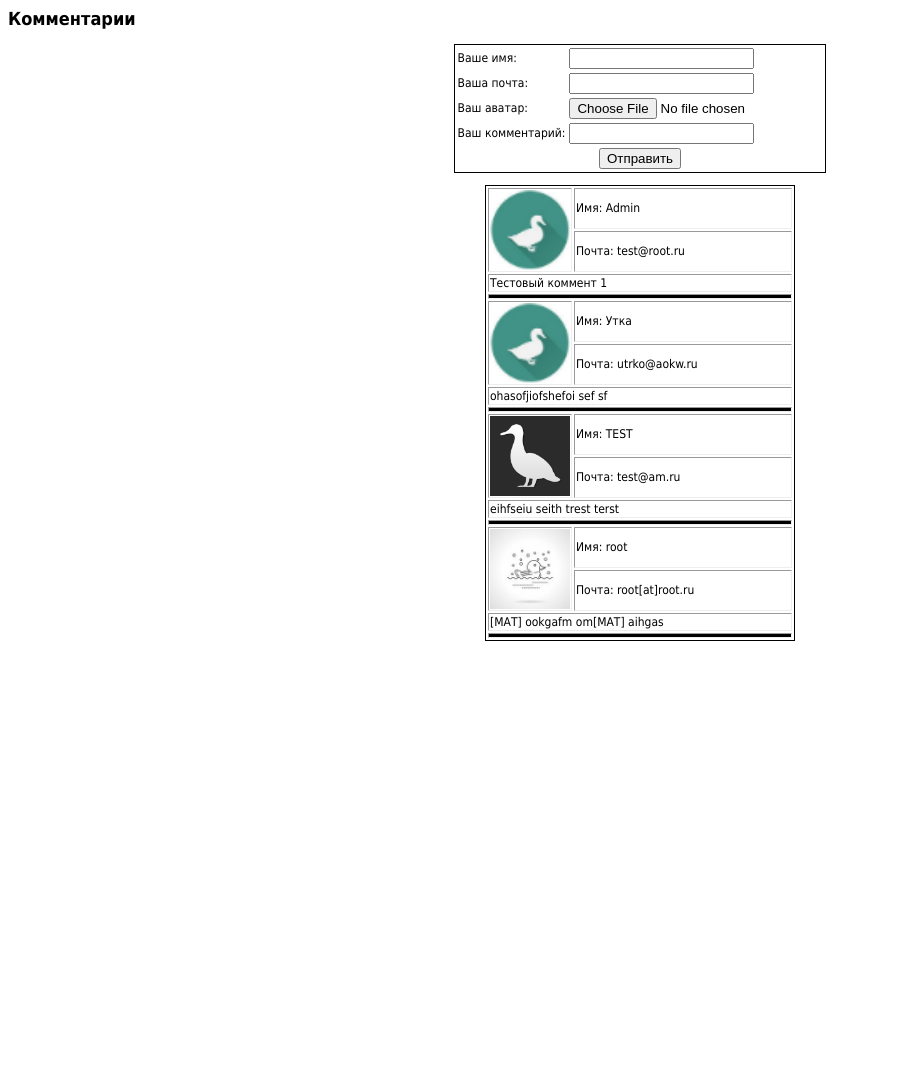
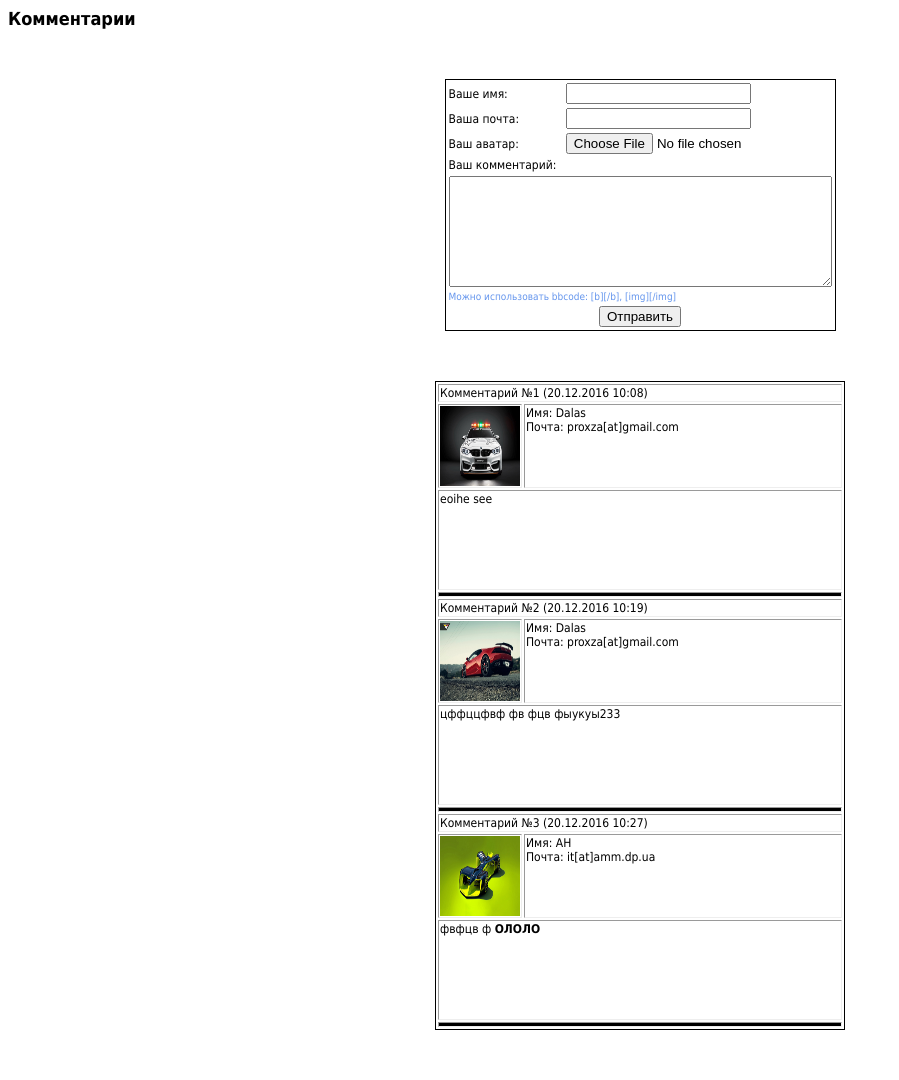
Before and after one commit to proxza/phwork3, a PHP site: page / in a window 1280 px wide. Shown: the whole page, without its empty margins (0-899 px from the left). Before the commit the page ends 641 px from the top, so only its background shows below. Run offline with PHP 8.4, Linux system fonts and the light colour scheme.

Commit message:
PHWork3:2 | Add bbcodes, tables, styles, textarea, etc

```diff
--- a/db.txt
+++ b/db.txt
@@ -1 +1 @@
-a:4:{i:0;a:4:{s:4:"name";s:5:"Admin";s:5:"email";s:12:"test@root.ru";s:6:"avatar";s:13:"duckpower.png";s:7:"comment";s:33:"Тестовый коммент 1";}i:1;a:4:{s:4:"name";s:8:"Утка";s:5:"email";s:13:"utrko@aokw.ru";s:6:"avatar";s:13:"duckpower.png";s:7:"comment";s:24:"ohasofjiofshefoi sef sf ";}i:2;a:4:{s:4:"name";s:4:"TEST";s:5:"email";s:10:"test@am.ru";s:6:"avatar";s:8:"duck.png";s:7:"comment";s:26:"eihfseiu seith trest terst";}i:3;a:4:{s:4:"name";s:4:"root";s:5:"email";s:15:"root[at]root.ru";s:6:"avatar";s:72:"depositphotos_99955868-stock-illustration-rubber-duck-icon-flat-line.jpg";s:7:"comment";s:34:"[МАТ] ookgafm om[МАТ] aihgas";}}
+a:3:{i:0;a:5:{s:4:"name";s:5:"Dalas";s:5:"dates";s:16:"20.12.2016 10:08";s:5:"email";s:19:"proxza[at]gmail.com";s:6:"avatar";s:35:"bmw_m4_gts_safety_car-1920x1080.jpg";s:7:"comment";s:10:"eoihe see ";}i:1;a:5:{s:4:"name";s:5:"Dalas";s:5:"dates";s:16:"20.12.2016 10:19";s:5:"email";s:19:"proxza[at]gmail.com";s:6:"avatar";s:63:"2015 Vorsteiner Lamborghini Huracan 1920 x 1080 HDTV 1080p.jpeg";s:7:"comment";s:45:"цффццфвф фв фцв фыукуы233 ";}i:2;a:5:{s:4:"name";s:4:"АН";s:5:"dates";s:16:"20.12.2016 10:27";s:5:"email";s:15:"it[at]amm.dp.ua";s:6:"avatar";s:46:"roborace_driverless_electric_car-1920x1080.jpg";s:7:"comment";s:31:"фвфцв ф <b>ОЛОЛО</b>";}}
--- a/index.php
+++ b/index.php
@@ -14,9 +14,14 @@ include "process.php";
         }
 
         table {
-            margin: 0 auto;
+            margin: 50px auto;
             font-size: 12px;
             border: 1px solid;
+        }
+
+        .small-hint {
+            font-size: 10px;
+            color: cornflowerblue;
         }
 
     </style>
@@ -43,7 +48,13 @@ if (is_array($comments) OR empty($comments)) {
             <td>Ваш аватар:</td><td><input type="file" name="avatar"></td>
         </tr>
         <tr>
-            <td>Ваш комментарий:</td><td><input type="text" name="comment"></td>
+            <td valign="top">Ваш комментарий:</td>
+        </tr>
+        <tr>
+            <td colspan="2"><textarea rows="7" cols="45" required name="comment"></textarea></td>
+        </tr>
+        <tr>
+            <td colspan="2"><span class="small-hint">Можно использовать bbcode: [b][/b], [img][/img]</span></td>
         </tr>
         <tr>
             <td colspan="2" align="center"><input type="submit" value="Отправить"></td>
@@ -56,10 +67,12 @@ if (is_array($comments) OR empty($comments)) {
 <table border="1">
 
     <?php
+    $comment_col = 0; // Счетчик комментариев
     foreach ($comments as $comment) {
-        echo "<tr><td rowspan='2' width='80px'><img src=\"images/" .$comment['avatar']. "\" width='80px' height='80px'></td><td>Имя: " .$comment['name']. "</td></tr>";
-        echo "<tr><td colspan='2'>Почта: " .$comment['email']. "</td></tr>";
-        echo "<tr><td width='300px' colspan='2'>" .$comment['comment']. "</td></tr>";
+        $comment_col++;
+        echo "<tr><td colspan='2'>Комментарий №" .$comment_col. " (" .$comment['dates']. ")</td></tr>";
+        echo "<tr><td width='80px'><img src=\"images/" .$comment['avatar']. "\" width='80px' height='80px'></td><td valign='top'>Имя: " .$comment['name']. " <br /> Почта: " .$comment['email']. " </td></tr>";
+        echo "<tr><td valign='top' width='400px' colspan='2' height='100px'>" .$comment['comment']. "</td></tr>";
         echo "<tr><td height='5px' bgcolor='black' colspan='2'></td></tr>";
     }
     }
--- a/process.php
+++ b/process.php
@@ -25,6 +25,7 @@ if (isset($_POST['action']) && $_POST['action'] == "save"){
     }
 
     $name = $_POST['name'];
+    $dates = date("d.m.Y G:i");
     $comment = $_POST['comment'];
     $email = $_POST['email'];
     $avatar = $_FILES['avatar']['name'];
@@ -38,20 +39,13 @@ if (isset($_POST['action']) && $_POST['action'] == "save"){
         $comment = str_replace($item, "[МАТ]", $comment);
     }
 
-    $email = str_replace("@", "[at]", $email);
+    $email = str_replace("@", "[at]", $email); // Замена адреса почты
+    $comment = preg_replace('/\[(\/?)(b|i|u|s)\s*\]/', "<$1$2>", $comment);
+    $comment = preg_replace("/\[img\s*\]([^\]\[]+)\[\/img\]/", "<img src=\"$1\" alt=\"\" />", $comment); // Регулярка на BBCODE тега [img]адрес_картинки[/img]
 
-    array_push($comments, ["name"=>$name, "email"=>$email, "avatar"=>$avatar, "comment"=>$comment]);
+    array_push($comments, ["name"=>$name, "dates"=>$dates, "email"=>$email, "avatar"=>$avatar, "comment"=>$comment]);
     file_put_contents(FILE_NAME, serialize($comments));
 
 }
 
-/*
-$res = fopen("db.txt", "a+");
-$str = $_POST['name'].":".$_POST['comment'];
-$result = fwrite($res, $str);
-
-fclose($res);
-
-*/
-
 ?>
```
Also changed, not shown: images/17-7-series-wallpaper.jpg (added), images/2015 Vorsteiner Lamborghini Huracan 1920 x 1080 HDTV 1080p.jpeg (added), images/5029lenovo-thinkpad-z570-blackd.jpg (added), images/A8Mo5F5.jpg (added), images/bmw_m4_gts_safety_car-1920x1080.jpg (added), images/minimal_play_vector-1920x1080.jpg (added), images/roborace_driverless_electric_car-1920x1080.jpg (added), images/ss+(2016-10-06+at+10.31.18).jpg (added).
